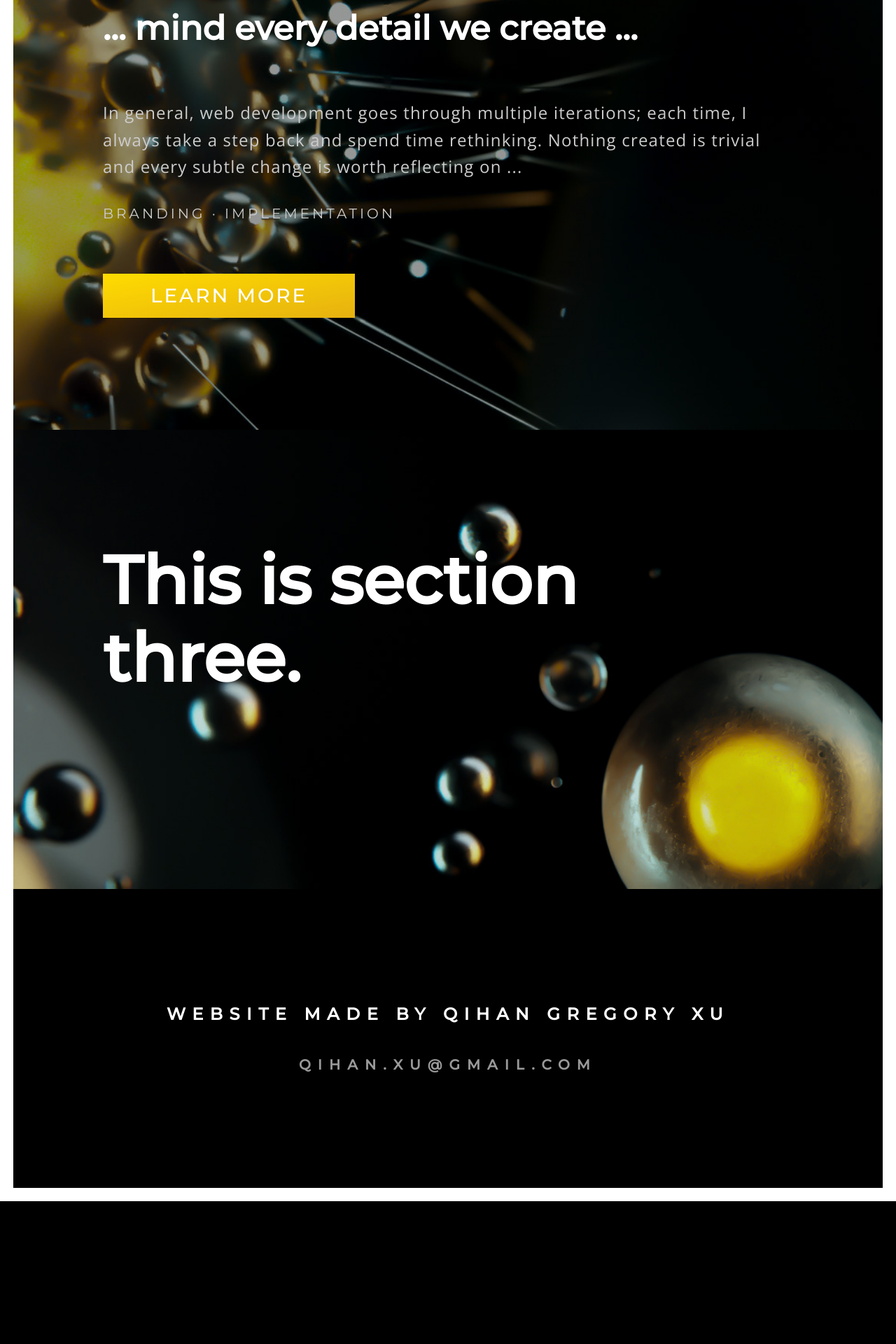
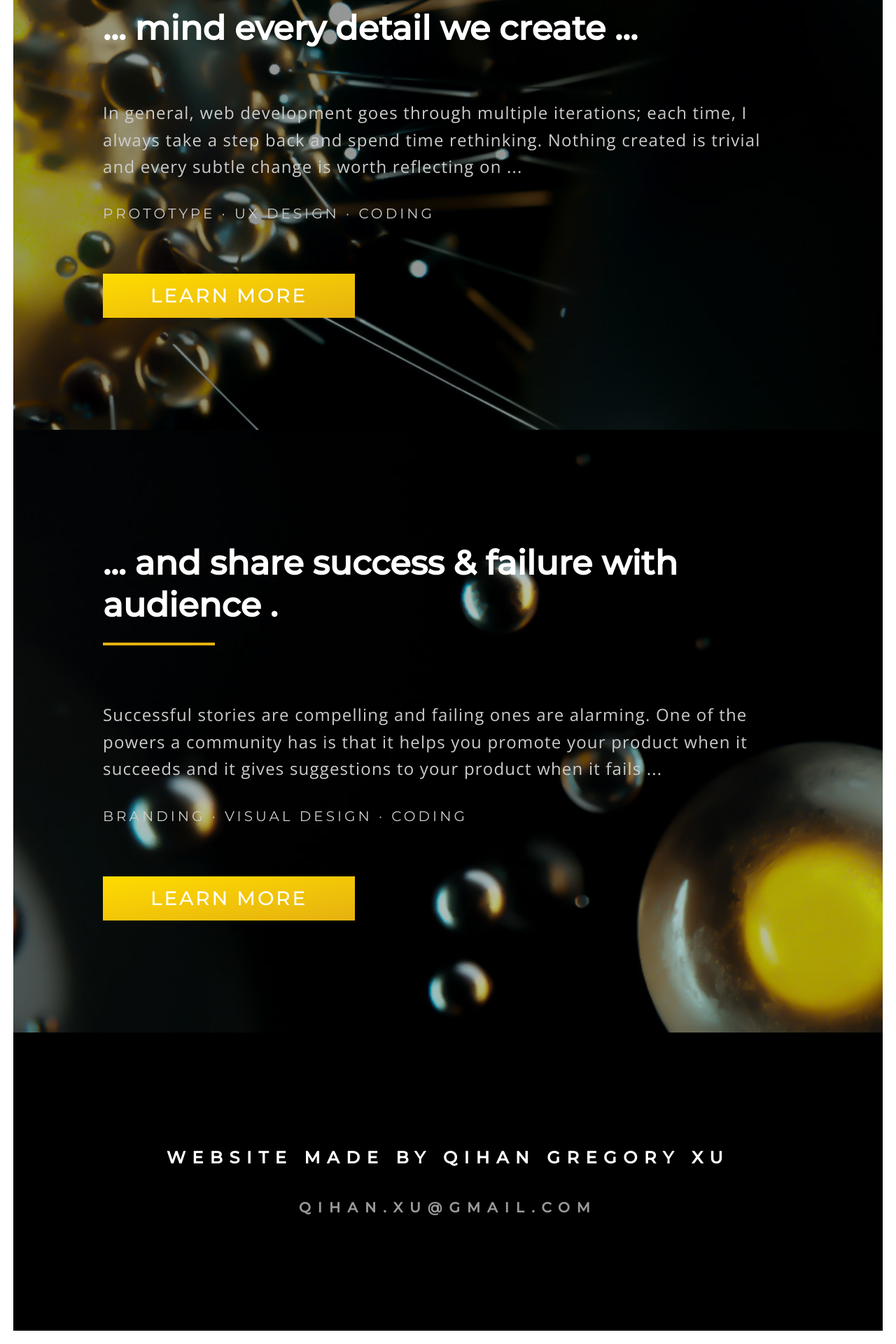
Before and after one commit to gankedbyloli/gankedbyloli.github.io, a Jekyll site: the page built from index.html, in a window 1280 px wide. Shown: the part 2647-4567 px from the top of the page at 70% size. Built offline with Jekyll 4.4.1, drawn with Linux system fonts in a browser that asks for light colours; before the commit the page ends 4363 px from its top, so only the background shows below that.

Commit message:
Layout Section Three

```diff
--- a/_includes/section-2.html
+++ b/_includes/section-2.html
@@ -1 +1 @@
-<div class="section-wrapper work"><div class="flex"><div class="col-1of2"></div><div class="col-1of2"><div class="sep"></div><h2>... mind every detail we create ...</h2><p>In general, web development goes through multiple iterations; each time, I always take a step back and spend time rethinking. Nothing created is trivial and every subtle change is worth reflecting on ...</p><h4>BRANDING · IMPLEMENTATION</h4><div class="cta">LEARN MORE</div></div></div></div>
+<div class="section-wrapper work"><div class="flex"><div class="col-1of2"></div><div class="col-1of2"><div class="sep"></div><h2>... mind every detail we create ...</h2><p>In general, web development goes through multiple iterations; each time, I always take a step back and spend time rethinking. Nothing created is trivial and every subtle change is worth reflecting on ...</p><h4>PROTOTYPE · UX DESIGN · CODING</h4><div class="cta">LEARN MORE</div></div></div></div>
--- a/_includes/section-3.html
+++ b/_includes/section-3.html
@@ -1 +1 @@
-<div class="section-wrapper branding"><h1>This is section three.</h1></div>
+<div class="section-wrapper branding"><h2>... and share success & failure with audience .</h2><div class="sep"></div><div class="flex"><div class="col-1of2"><p>Successful stories are compelling and failing ones are alarming. One of the powers a community has is that it helps you promote your product when it succeeds and it gives suggestions to your product when it fails ...</p><h4>BRANDING · VISUAL DESIGN · CODING</h4><div class="cta">LEARN MORE</div></div><div class="col-1of2"></div></div></div>
--- a/_pugfiles/section-2.pug
+++ b/_pugfiles/section-2.pug
@@ -6,5 +6,5 @@
             .sep
             h2 ... mind every detail we create ...
             p In general, web development goes through multiple iterations; each time, I always take a step back and spend time rethinking. Nothing created is trivial and every subtle change is worth reflecting on ...
-            h4 BRANDING · IMPLEMENTATION
+            h4 PROTOTYPE · UX DESIGN · CODING
             .cta LEARN MORE
--- a/assets/css/main.css
+++ b/assets/css/main.css
@@ -605,6 +605,26 @@ body {
   background-position: center bottom;
   -webkit-background-size: cover;
           background-size: cover; }
+  .branding h2 {
+    margin-bottom: 0; }
+  .branding .sep {
+    margin-bottom: 5em; }
+  .branding .flex {
+    display: block; }
+    .branding .flex .col-1of2 h4 {
+      margin-bottom: 3.5em;
+      color: #ccc;
+      font-weight: 400;
+      letter-spacing: .2em; }
+
+@media (min-width: 85.375em) {
+  .branding .flex {
+    display: -webkit-box;
+    display: -webkit-flex;
+    display: -ms-flexbox;
+    display: flex; }
+  .branding .col-1of2 h4 {
+    margin-bottom: 5em; } }
 
 .outro h3 {
   color: #fff;
```
Also changed, not shown: _pugfiles/section-3.pug (+8 -1 lines), assets/css/2-modules/_branding.sass (+25 -0 lines), assets/img/branding-bg.jpg.
